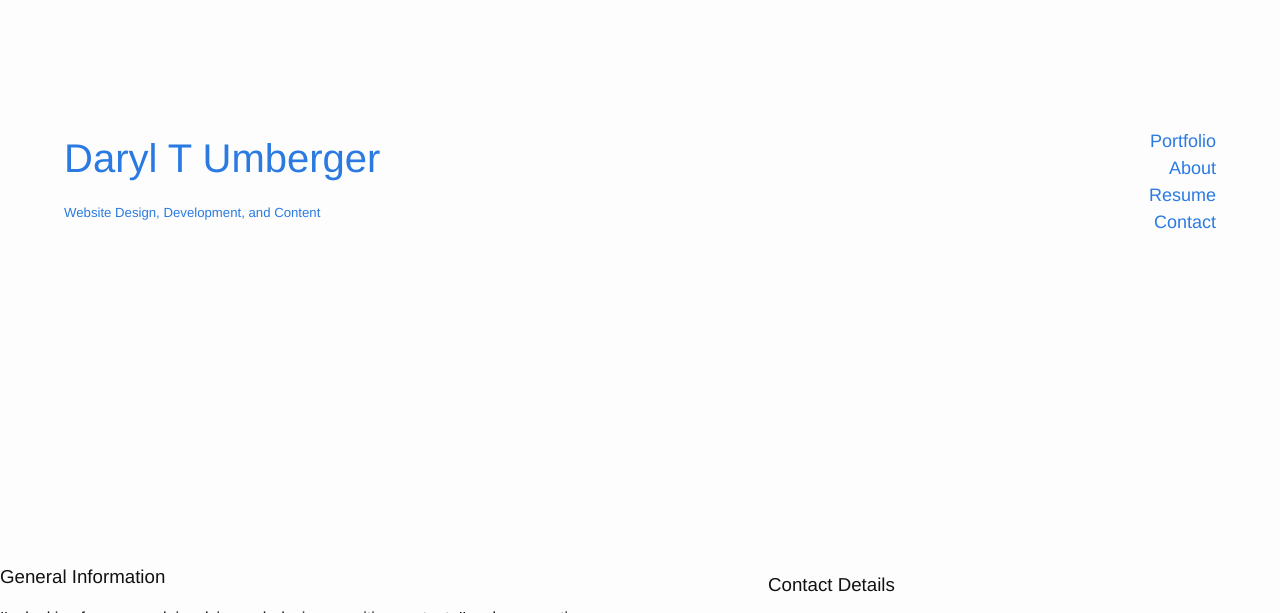
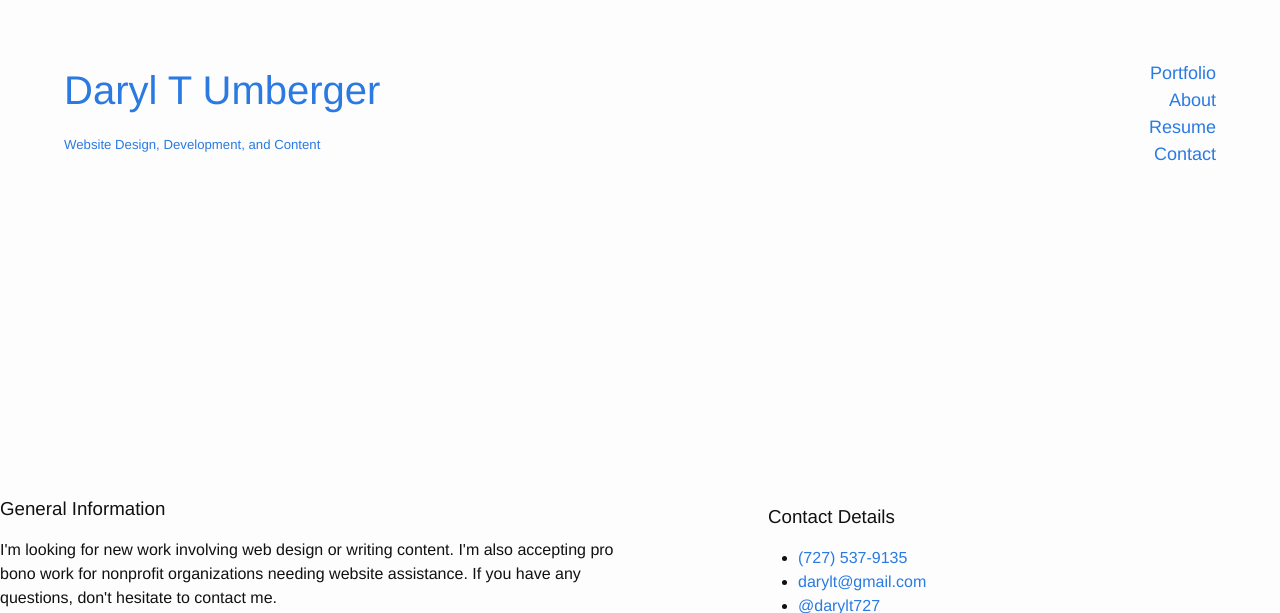
Before and after one commit to dt727/dt727.github.io, a Jekyll site: the page contact.html, which Jekyll copies as it is, in a window 1280 px wide. Shown: the top 613 px of the page. Built offline with Jekyll 4.4.1, drawn with Linux system fonts in a browser that asks for light colours; grey boxes are pictures that could not be loaded.

Commit message:
Update responsive.css

```diff
--- a/css/responsive.css
+++ b/css/responsive.css
@@ -31,9 +31,6 @@ nav {
    font-size: .75em;
 }
 
-#wrapper {
-   margin-top: 10%;
-}
 
 /*********************
 PAGE: ABOUT
```
